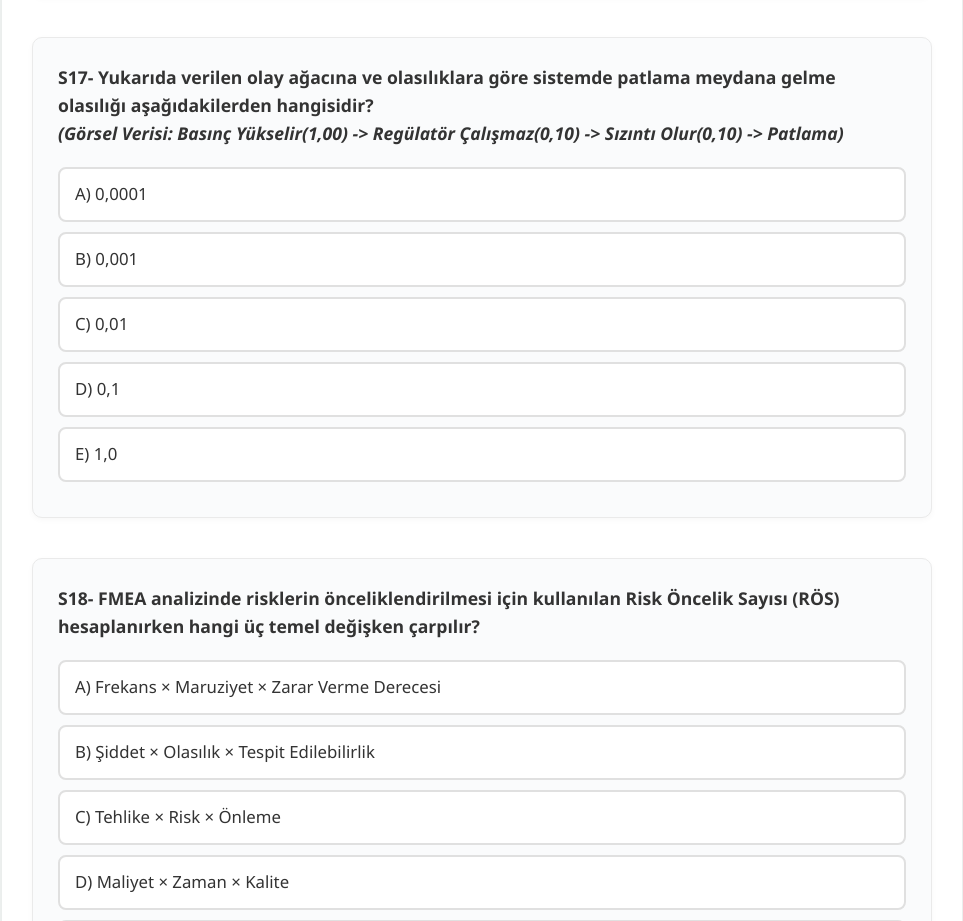
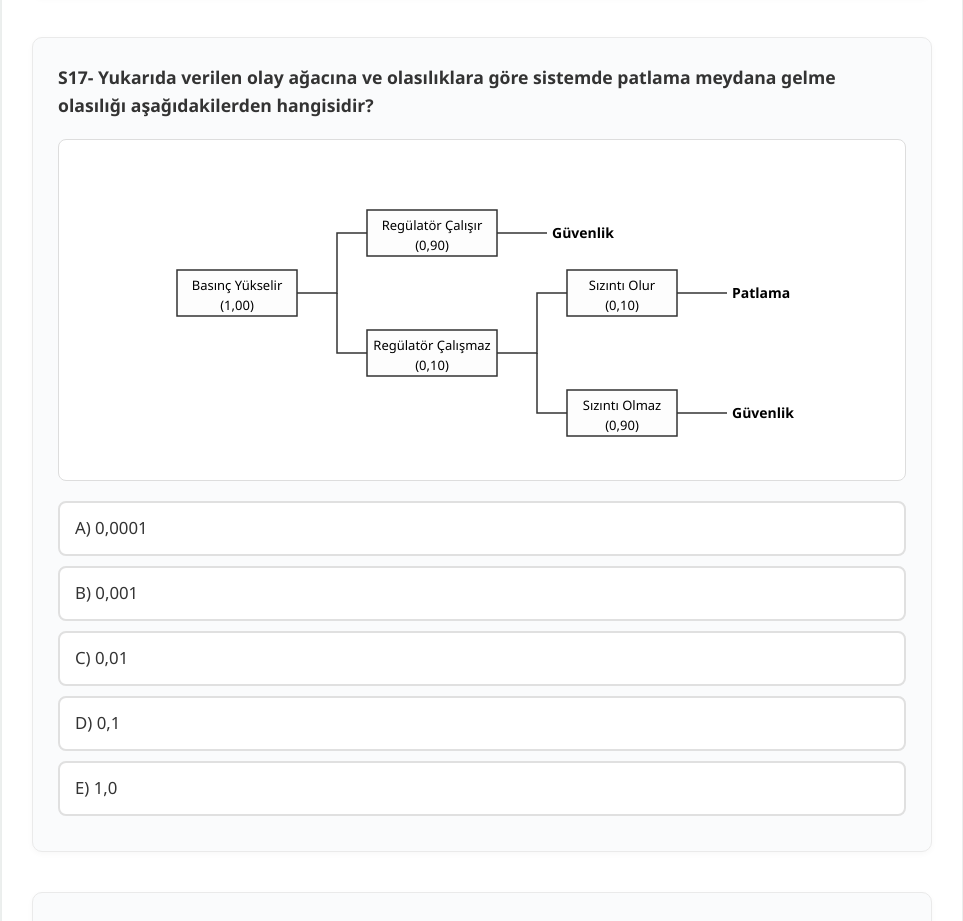
Before and after one commit to saracaksan/ktun_isg_cikmis_sorular, a plain HTML site: page risk-degerlendirmesi.html in a window 1280 px wide. Shown: the part 8566-9487 px from the top of the page, without its empty margins (158-1121 px from the left). Drawn offline with Linux system fonts and the light colour scheme.

Commit message:
Add files via upload

```diff
--- a/risk-degerlendirmesi.html
+++ b/risk-degerlendirmesi.html
@@ -124,6 +124,23 @@
             from { opacity: 0; transform: translateY(-5px); }
             to { opacity: 1; transform: translateY(0); }
         }
+
+        /* Çizimler için SVG Sınıfları */
+        .svg-container {
+            display: flex;
+            justify-content: center;
+            margin: 20px 0;
+            background: #fff;
+            padding: 20px;
+            border: 1px solid #ddd;
+            border-radius: 8px;
+            overflow-x: auto;
+        }
+        .tree-box { fill: #fdfdfd; stroke: #333; stroke-width: 1.5px; }
+        .tree-text { font-family: 'Segoe UI', Tahoma, Geneva, Verdana, sans-serif; font-size: 13px; fill: #000; text-anchor: middle; font-weight: 500; }
+        .tree-line { stroke: #333; stroke-width: 1.5px; fill: none; }
+        .tree-label { font-family: 'Segoe UI', Tahoma, Geneva, Verdana, sans-serif; font-size: 14px; fill: #000; font-weight: 600; }
+
     </style>
 </head>
 <body>
@@ -439,7 +456,58 @@
 
     <!-- Soru 17 -->
     <div class="question-box" id="q17">
-        <div class="question-text">S17- Yukarıda verilen olay ağacına ve olasılıklara göre sistemde patlama meydana gelme olasılığı aşağıdakilerden hangisidir?<br><em>(Görsel Verisi: Basınç Yükselir(1,00) -> Regülatör Çalışmaz(0,10) -> Sızıntı Olur(0,10) -> Patlama)</em></div>
+        <div class="question-text">S17- Yukarıda verilen olay ağacına ve olasılıklara göre sistemde patlama meydana gelme olasılığı aşağıdakilerden hangisidir?</div>
+
+        <!-- Olay Ağacı SVG Çizimi -->
+        <div class="svg-container">
+            <svg width="650" height="300" viewBox="0 0 650 300" xmlns="http://www.w3.org/2000/svg">
+                <!-- Kutular ve Metinleri -->
+                <!-- Basınç Yükselir -->
+                <rect x="20" y="110" width="120" height="46" class="tree-box"/>
+                <text x="80" y="130" class="tree-text">Basınç Yükselir</text>
+                <text x="80" y="150" class="tree-text">(1,00)</text>
+
+                <!-- Regülatör Çalışır -->
+                <rect x="210" y="50" width="130" height="46" class="tree-box"/>
+                <text x="275" y="70" class="tree-text">Regülatör Çalışır</text>
+                <text x="275" y="90" class="tree-text">(0,90)</text>
+
+                <!-- Regülatör Çalışmaz -->
+                <rect x="210" y="170" width="130" height="46" class="tree-box"/>
+                <text x="275" y="190" class="tree-text">Regülatör Çalışmaz</text>
+                <text x="275" y="210" class="tree-text">(0,10)</text>
+
+                <!-- Sızıntı Olur -->
+                <rect x="410" y="110" width="110" height="46" class="tree-box"/>
+                <text x="465" y="130" class="tree-text">Sızıntı Olur</text>
+                <text x="465" y="150" class="tree-text">(0,10)</text>
+
+                <!-- Sızıntı Olmaz -->
+                <rect x="410" y="230" width="110" height="46" class="tree-box"/>
+                <text x="465" y="250" class="tree-text">Sızıntı Olmaz</text>
+                <text x="465" y="270" class="tree-text">(0,90)</text>
+
+                <!-- Bağlantı Çizgileri -->
+                <!-- 1. Dallanma -->
+                <polyline points="140,133 180,133 180,73 210,73" class="tree-line"/>
+                <polyline points="180,133 180,193 210,193" class="tree-line"/>
+
+                <!-- 2. Dallanma -->
+                <polyline points="340,193 380,193 380,133 410,133" class="tree-line"/>
+                <polyline points="380,193 380,253 410,253" class="tree-line"/>
+
+                <!-- Sonuç Çizgileri ve Yazıları -->
+                <line x1="340" y1="73" x2="390" y2="73" class="tree-line"/>
+                <text x="395" y="78" class="tree-label">Güvenlik</text>
+
+                <line x1="520" y1="133" x2="570" y2="133" class="tree-line"/>
+                <text x="575" y="138" class="tree-label">Patlama</text>
+
+                <line x1="520" y1="253" x2="570" y2="253" class="tree-line"/>
+                <text x="575" y="258" class="tree-label">Güvenlik</text>
+            </svg>
+        </div>
+
         <ul class="options">
             <li class="option" data-correct="false" onclick="checkAnswer(this, false, 'sol17', 'q17')">A) 0,0001</li>
             <li class="option" data-correct="false" onclick="checkAnswer(this, false, 'sol17', 'q17')">B) 0,001</li>
@@ -450,7 +518,7 @@
         <div class="solution" id="sol17">
             <h4>Çözüm ve Konu Anlatımı</h4>
             <p><strong>Doğru Cevap: C) 0,01</strong></p>
-            <p>Olay ağacı analizinde (ETA) belirli bir sonucun meydana gelme olasılığı, o sonuca giden yoldaki (dallardaki) tüm olasılıkların çarpılmasıyla bulunur. Sorudaki görsele göre "Patlama" olabilmesi için:<br>
+            <p>Olay ağacı analizinde (ETA) belirli bir sonucun meydana gelme olasılığı, o sonuca giden yoldaki (dallardaki) tüm olasılıkların çarpılmasıyla bulunur. Görseldeki ağaca göre "Patlama" olabilmesi için takip edilmesi gereken yol sırasıyla şöyledir:<br>
             1. Başlatıcı olay (Basınç Yükselir): 1,00<br>
             2. Regülatör Çalışmaz dalı: 0,10<br>
             3. Sızıntı Olur dalı: 0,10<br>
```
